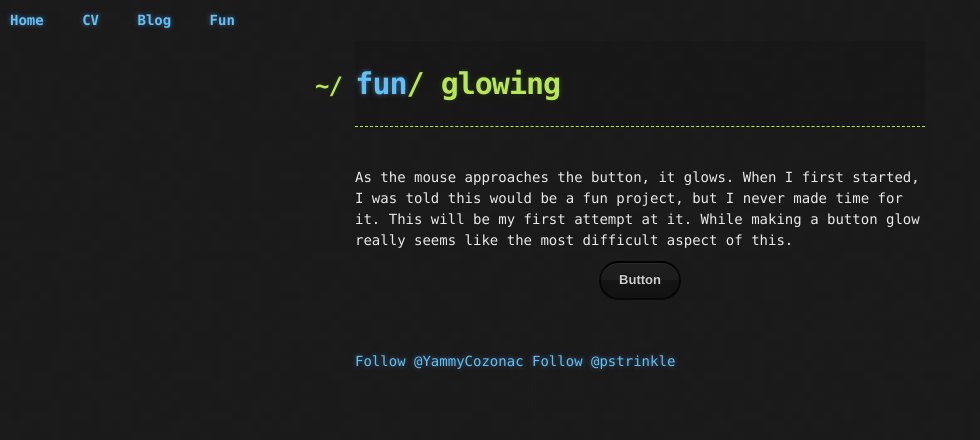
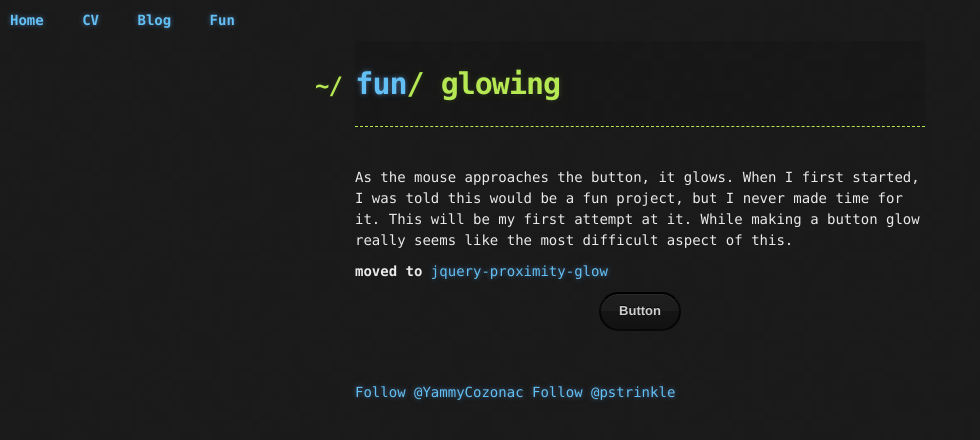
Before and after one commit to pstrinkle/pstrinkle.github.io, a Jekyll site: the page built from fun/glowing.html, in a window 1280 px wide. Shown: the top 440 px of the page, without its empty margins (0-980 px from the left). Built offline with Jekyll 4.4.1, drawn with Linux system fonts in a browser that asks for light colours; nearby versions of some CDN libraries; comment, search, counter and statistics services are not loaded.

Commit message:
Update glowing.html

```diff
--- a/fun/glowing.html
+++ b/fun/glowing.html
@@ -6,6 +6,8 @@ title: glowing
 <p>As the mouse approaches the button, it glows.  When I first started, I was told this would be a fun project, but I never
 made time for it.  This will be my first attempt at it.  While making a button glow really seems like the most difficult aspect
 of this.</p>
+
+<p><strong>moved to </strong><a href="http://www.1shoe.net/jquery-proximity-glow/">jquery-proximity-glow</a></p>
 
 <div class="row">
   <center>
```
